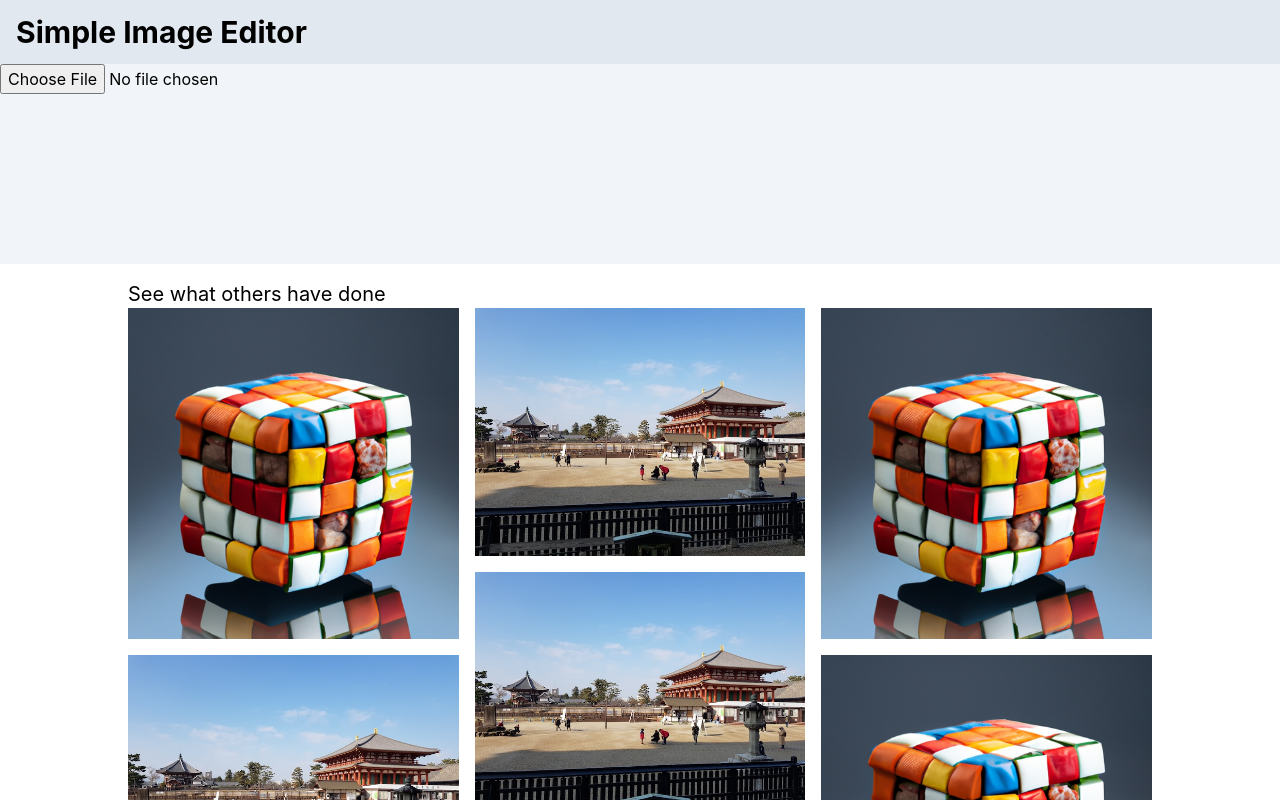
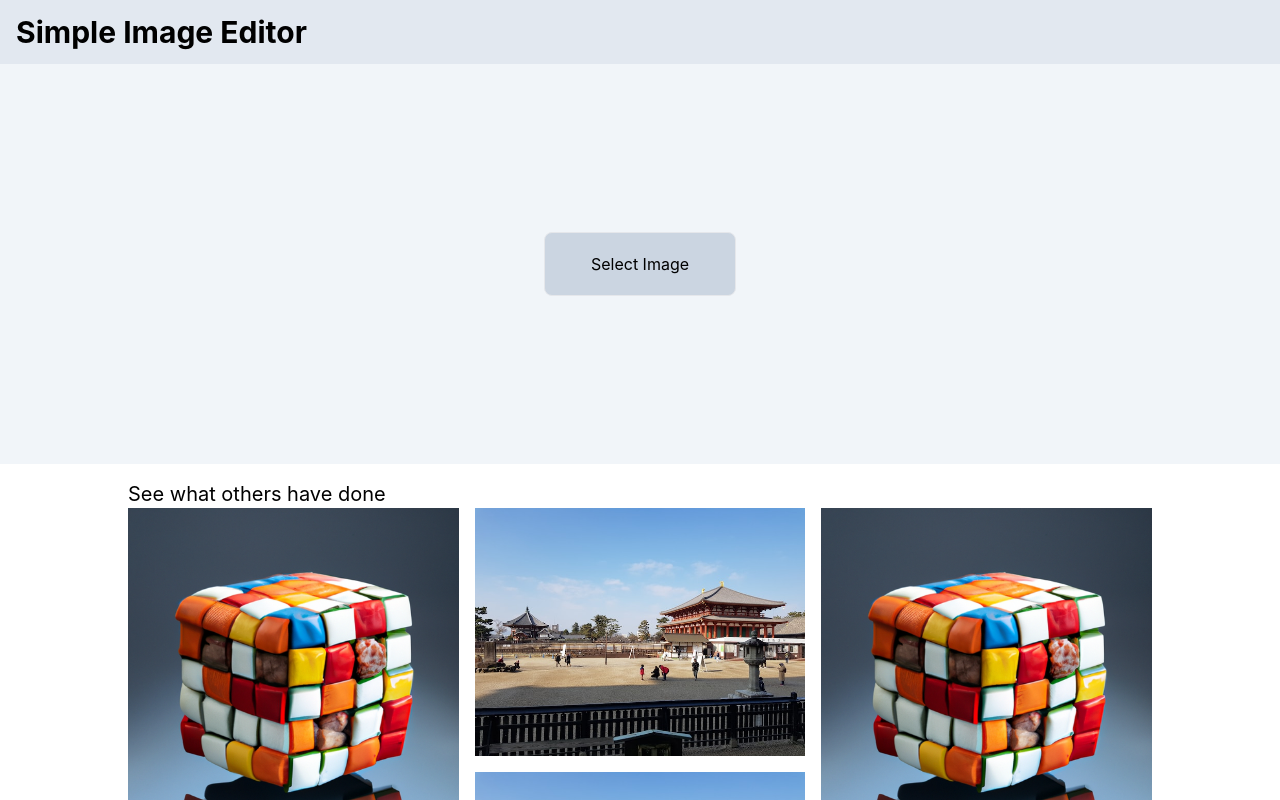
Before and after one commit to anuraglodhi/image-editor-ts, a React (Vite) app: page / in a window 1280 px wide. Shown: the top 800 px of the page. Built offline with nearby package versions, Linux system fonts and the light colour scheme.

Commit message:
Updated some styles and input now selects images by default

```diff
--- a/src/Share.tsx
+++ b/src/Share.tsx
@@ -33,8 +33,20 @@ const Share = () => {
         Simple Image Editor
       </header>
       <main>
-        <section className="h-[200px] bg-slate-100">
-          <input type="file" onChange={handleUpload} />
+        <section className="flex h-[400px] items-center justify-center bg-slate-100">
+          <label
+            htmlFor="file-input"
+            className="flex h-16 w-48 items-center justify-center rounded-lg border bg-slate-300 hover:bg-slate-400 active:bg-slate-500"
+          >
+            Select Image
+          </label>
+          <input
+            type="file"
+            id="file-input"
+            accept="image/*"
+            onChange={handleUpload}
+            className="hidden"
+          />
         </section>
         <section className="flex flex-col items-center p-4">
           <div className="max-w-screen-lg">
```
